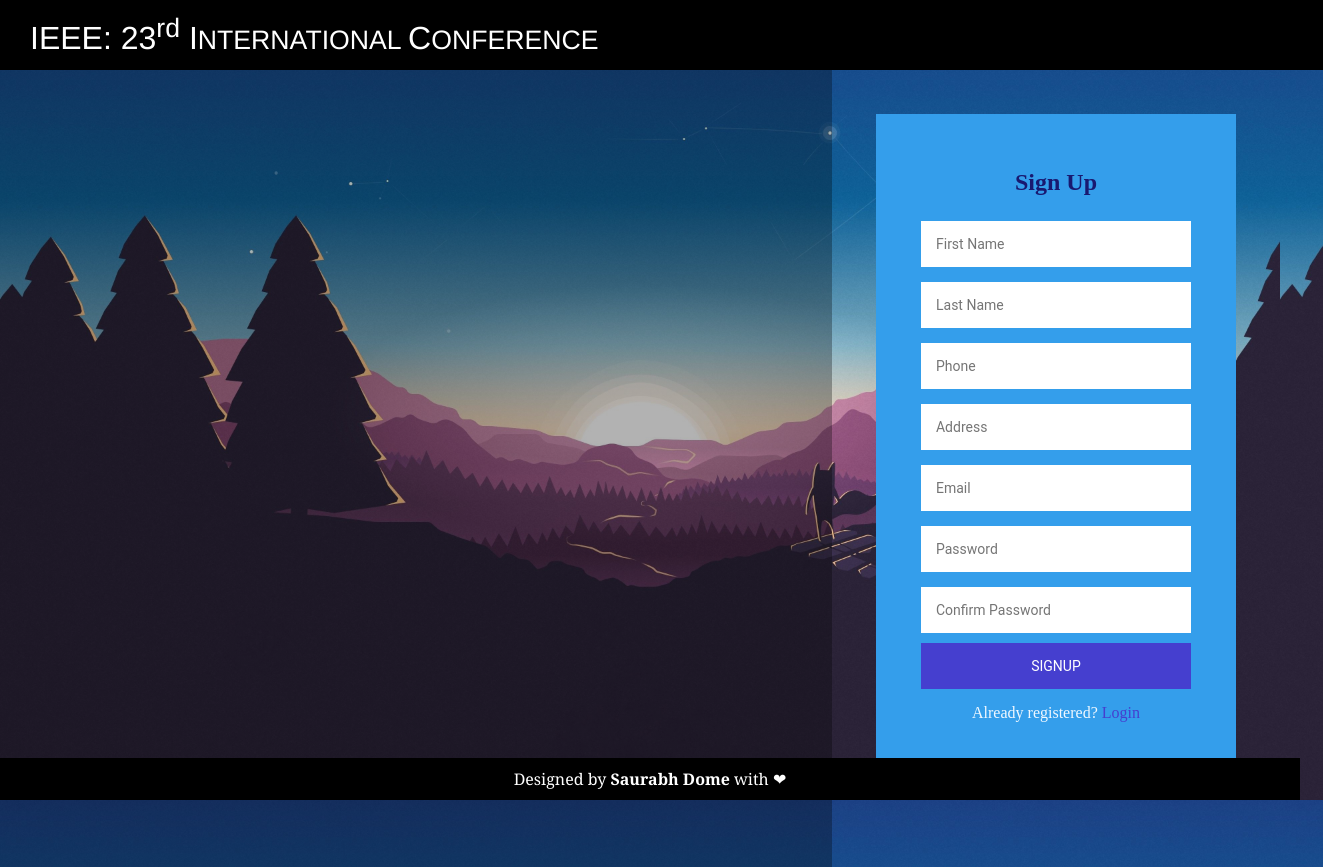
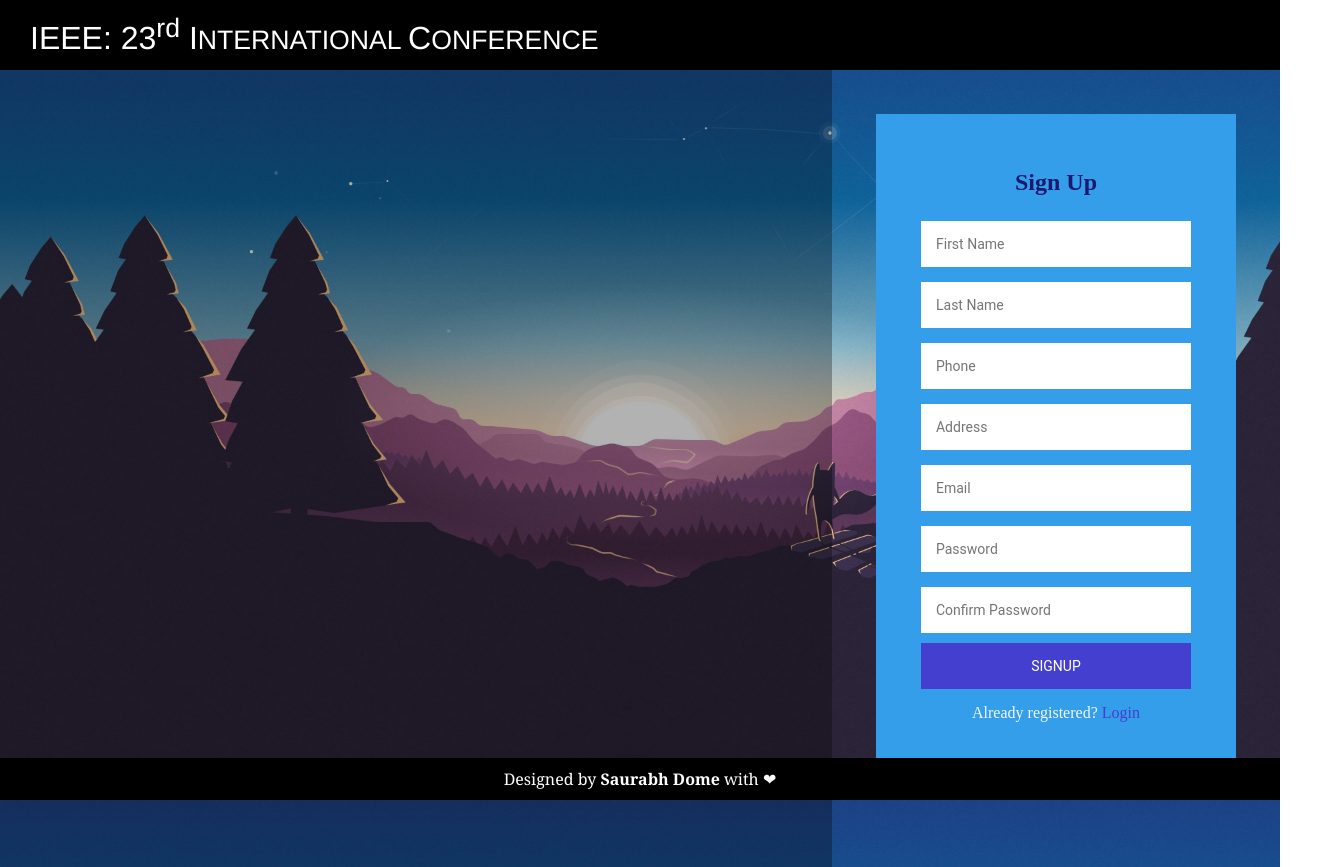
Before and after one commit to hash-bash/Signin-and-Signup-Form-using-HTML-JS-and-CSS, a plain HTML site: page index.html in a window 1280 px wide. Shown: the whole page, 1323 px wide, since content can reach past the window. Drawn offline with nearby package versions, Linux system fonts and the light colour scheme.

Commit message:
Update style.css

```diff
--- a/style.css
+++ b/style.css
@@ -1,6 +1,7 @@
 * {
     padding: 0;
     margin: 0;
+    box-sizing: border-box;
 }
 
 body {
@@ -21,7 +22,6 @@ body {
     background: black;
     color: white;
     padding: 13px 13px 13px 30px;
-    width: 100%;
 }
 
 .header-text {
@@ -39,12 +39,10 @@ body {
     flex: 0.65;
     background-size: cover;
     background-image: linear-gradient(to right, rgba(0, 0, 0, 0.3), rgba(0, 0, 0, 0.3));
-    display: inline-block;
 }
 
 .vertical-section-2 {
     flex: 0.35;
-    display: inline-block;
 }
 
 .login-signup-holder {
```
